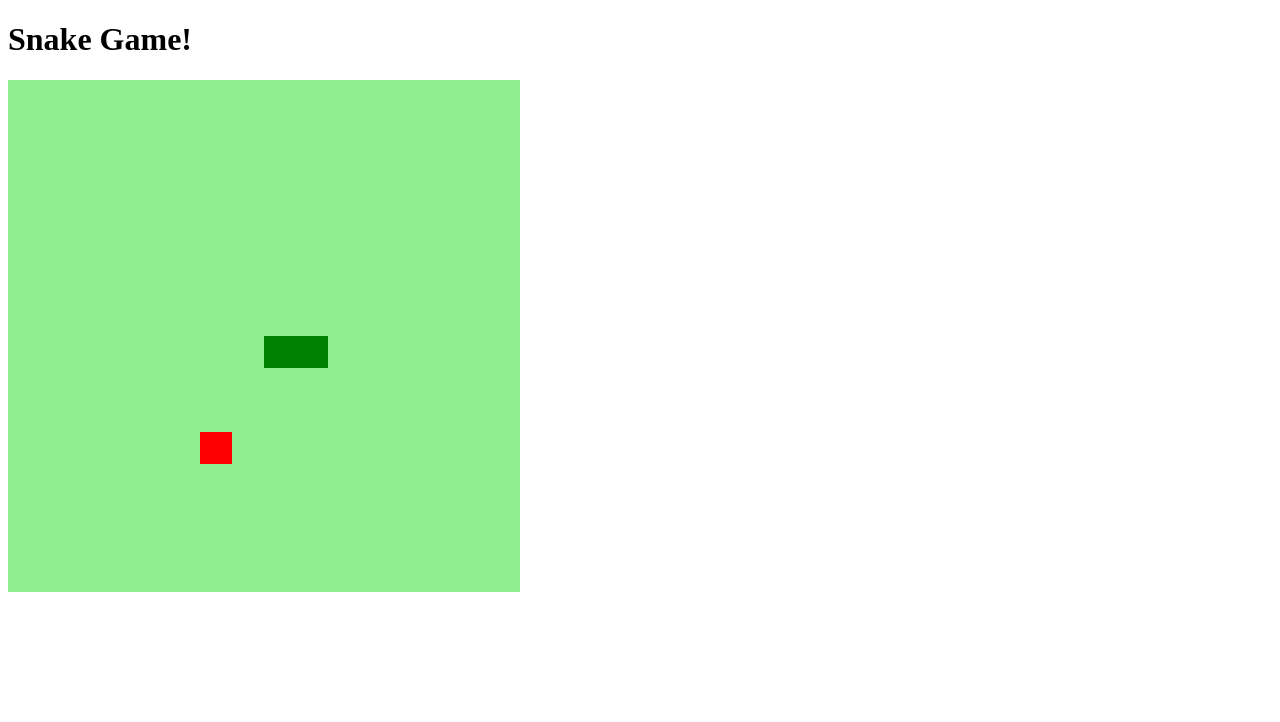
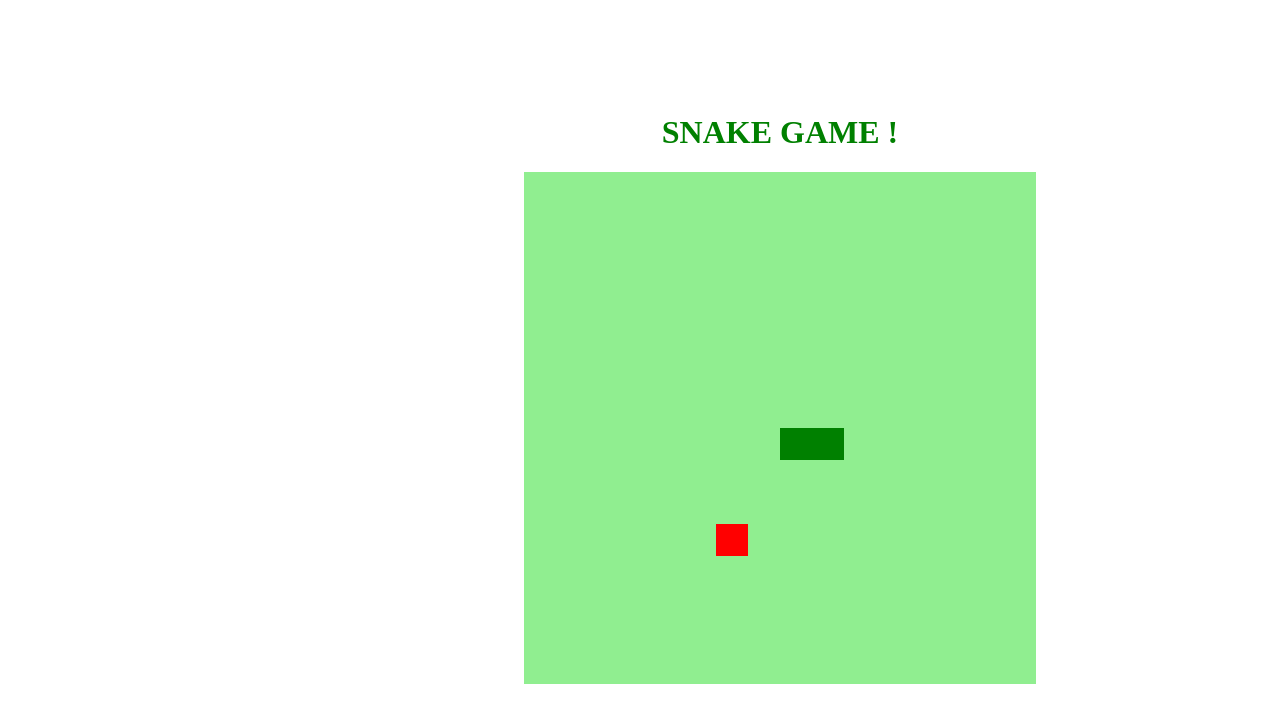
Before and after one commit to Viniciussir/Snake-Game, a plain HTML site: page index.html in a window 1280 px wide. Drawn offline with Linux system fonts and the light colour scheme.

Commit message:
adicionar estilo ao body

```diff
--- a/index.html
+++ b/index.html
@@ -9,7 +9,7 @@
     <title>Snake Game</title>
 </head>
 <body>
-    <h1>Snake Game!</h1>
+    <h1>SNAKE GAME !</h1>
     <canvas id="snake" width="512" height="512"></canvas>
 
 </body>
--- a/style.css
+++ b/style.css
@@ -1,3 +1,10 @@
-.body{
-
+body{
+    height: 95vh;
+    width: 95vh;
+    display: flex;
+    justify-content: center;
+    align-items: center;
+    flex-direction: column;
+    color: green;
+    margin-left: 400px;
 }
```
